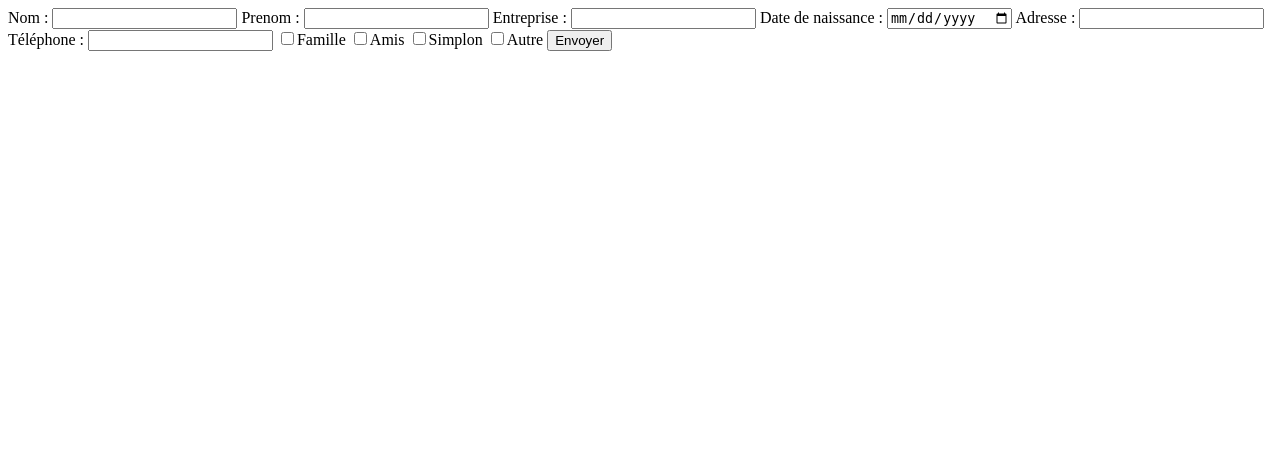
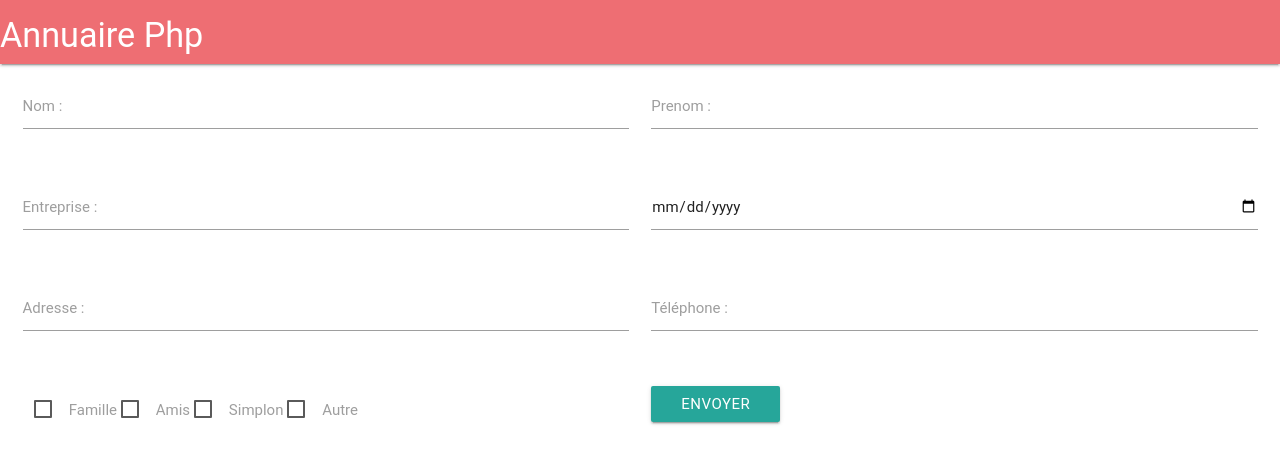
Before and after one commit to franck5/annuaire_php, a PHP site: page /index.html in a window 1280 px wide. Shown: the top 464 px of the page. Run offline with PHP 8.4, Linux system fonts and the light colour scheme; some libraries are stand-ins or nearby versions; some web fonts are replaced.

Commit message:
ajout du style avec materilize

```diff
--- a/index.html
+++ b/index.html
@@ -3,27 +3,66 @@
 <head>
 	<meta charset="utf-8">
 	<title></title>
+	<link rel="stylesheet" href="https://cdnjs.cloudflare.com/ajax/libs/materialize/0.99.0/css/materialize.min.css">
+  <script src="https://cdnjs.cloudflare.com/ajax/libs/materialize/0.99.0/js/materialize.min.js"></script>
 </head>
 <body>
 
-	<form action="index.php" method="POST">
+<nav>
+    <div class="nav-wrapper">
+      <ul id="nav-mobile" class="left hide-on-med-and-down">
+        <li><h4>Annuaire Php</h4></li>
+      </ul>
+    </div>
+  </nav>
+
+<div class="row">
+	<form action="index.php" method="POST" class="col s12">
+    	<div class="row">
+        	<div class="input-field col s6">
 				<label for="last_name">Nom :</label>
 				<input type="text" name="last_name" id="last_name" value="">
+			</div>
+			<div class="input-field col s6">
 				<label for="first_name">Prenom :</label>
 				<input type="text" name="first_name" id="first_name">
+			</div>
+		</div>
+		<div class="row">
+        	<div class="input-field col s6">
 				<label for="business">Entreprise :</label>
 				<input type="text" name="business" id="business">
-		<label for="dat">Date de naissance :</label>
+			</div>
+        	<div class="input-field col s6">
+
 				<input type="date" name="dat" id="dat">
+			</div>
+		</div>
+		<div class="row">
+        	<div class="input-field col s6">
 				<label for="address">Adresse :</label>
 				<input type="text" name="address" id="address">
+			</div>
+			<div class="input-field col s6">
 				<label for="phone">Téléphone :</label>
 				<input type="text" name="phone" id="phone">
+			</div>
+		</div>
+		<div class="row">
+        	<div class="input-field col s6">
+
 				<input type="checkbox" name="groupe[]" id="Famille" value="1"><label for="Famille">Famille</label>
 				<input type="checkbox" name="groupe[]" id="Amis" value="2"><label for="Amis">Amis</label>
 				<input type="checkbox" name="groupe[]" id="Simplon" value="3"><label for="Simplon">Simplon</label>
 				<input type="checkbox" name="groupe[]" id="Autre" value="4"><label for="Autre">Autre</label>
-		<input type="submit" name="Envoyer" value="Envoyer">
+			</div>
+			<div class="input-field col s6">
+				<input type="submit" name="Envoyer" value="Envoyer" class="waves-effect waves-light btn">
+
+			</div>
+		</div>
+
 	</form>
+</div>
 </body>
 </html>
```
Also changed, not shown: Modifier.php (added, +11 -0 lines), index.php (+6 -4 lines). Lines whose indentation alone changed are shown as unchanged.
